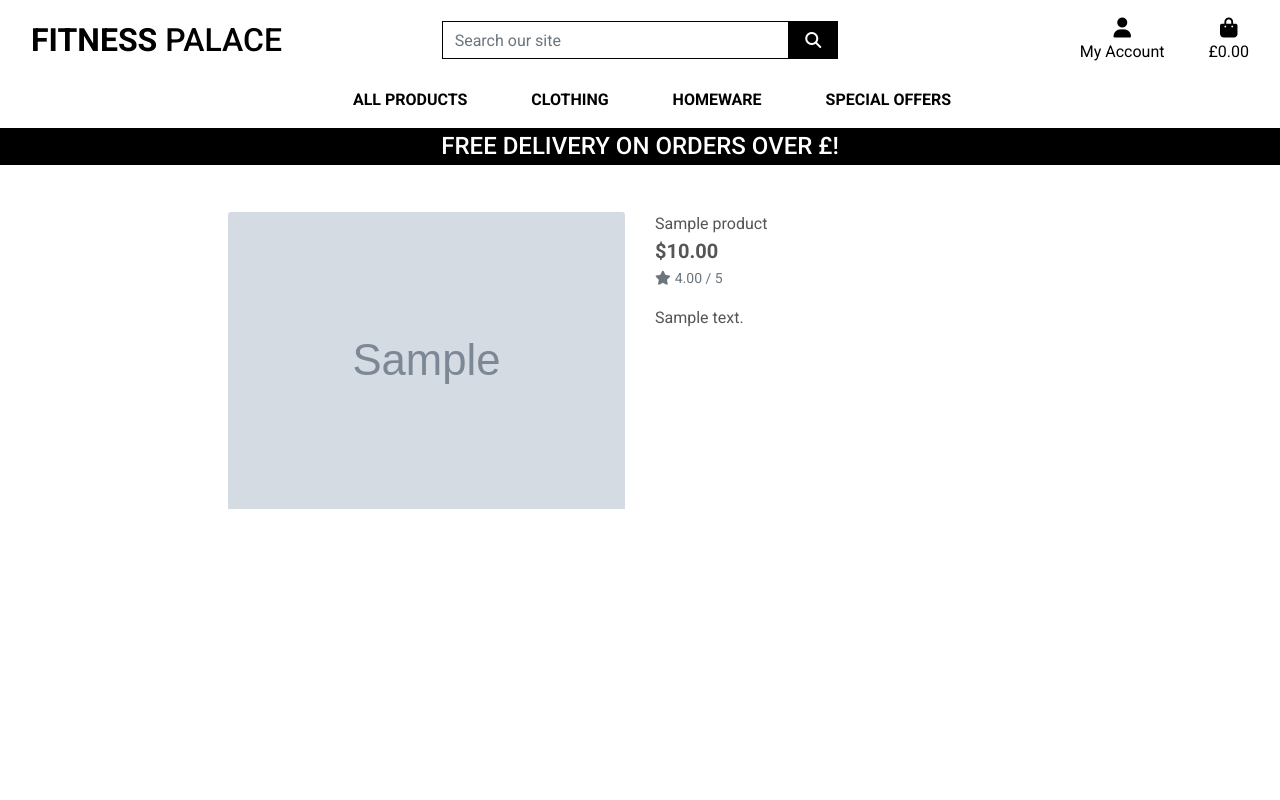
After one commit to osaroo3/fitness-palace-ci-project5, a Django app: page /products/1 in a window 1280 px wide. The commit adds this page. Run offline with Django 3.2, Linux system fonts and the light colour scheme; tables that the repository leaves empty hold one stand-in row (values such as "Sample post"); grey boxes marked "Sample" are stand-in pictures; some libraries are stand-ins or nearby versions.

Commit message:
Added product detail functionality

```diff
--- a/home/templates/home/index.html
+++ b/home/templates/home/index.html
@@ -22,7 +22,8 @@
             <div class="my-5">
                 <h4>
                     <a href="" class="shop-now-button btn btn-lg rounded-0 text-uppercase py-3">Join us</a>
-                    <span class="text-uppercase text-black">or</span> <a href="" class="shop-now-button btn btn-lg rounded-0 text-uppercase py-3">Shop
+                    <span class="text-uppercase text-black">or</span> <a href="{% url 'products' %}"
+                        class="shop-now-button btn btn-lg rounded-0 text-uppercase py-3">Shop
                         Now</a>
                 </h4>
             </div>
--- /dev/null
+++ b/products/templates/products/product_detail.html
@@ -0,0 +1,43 @@
+{% extends "base.html" %}
+{% load static %}
+
+{% block page_header %}
+    <div class="container header-container">
+        <div class="row">
+            <div class="col"></div>
+        </div>
+    </div>
+{% endblock %}
+
+{% block content %}
+    <div class="overlay"></div>
+    <div class="container-fluid">
+        <div class="row">
+            <div class="col-12 col-md-6 col-lg-4 offset-lg-2">
+                <div class="image-container my-5">
+                    {% if product.image %}
+                        <a href="{{ product.image.url }}" target="_blank">
+                            <img class="card-img-top img-fluid" src="{{ product.image.url }}" alt="{{ product.name }}">
+                        </a>
+                        {% else %}
+                        <a href="">
+                            <img class="card-img-top img-fluid" src="{{ MEDIA_URL }}noimage.png" alt="{{ product.name }}">
+                        </a>
+                    {% endif %}
+                </div>
+            </div>
+            <div class="col-12 col-md-6 col-lg-4">
+                <div class="product-details-container mb-5 mt-md-5">
+                    <p class="mb-0">{{ product.name }}</p>
+                    <p class="lead mb-0 text-left font-weight-bold">${{ product.price }}</p>
+                    {% if product.rating %}
+                        <small class="text-muted"><i class="fas fa-star mr-1"></i>{{ product.rating }} / 5</small>
+                    {% else %}
+                        <small class="text-muted">No Rating</small>
+                    {% endif %}
+                    <p class="mt-3">{{ product.description }}</p>
+                </div>
+            </div>
+        </div>
+    </div>
+{% endblock %}
--- a/products/templates/products/products.html
+++ b/products/templates/products/products.html
@@ -26,11 +26,11 @@
                 <div class="col-sm-6 col-md-6 col-lg-4 col-xl-3">
                     <div class="card h-100 border-0">
                         {% if product.image %}
-                        <a href="">
+                        <a href="{% url 'product_detail' product.id %}">
                             <img class="card-img-top img-fluid" src="{{ product.image.url }}" alt="{{ product.name }}">
                         </a>
                         {% else %}
-                        <a href="">
+                        <a href="{% url 'product_detail' product.id %}">
                             <img class="card-img-top img-fluid" src="{{ MEDIA_URL }}noimage.png"
                                 alt="{{ product.name }}">
                         </a>
--- a/products/urls.py
+++ b/products/urls.py
@@ -1,7 +1,7 @@
-
 from django.urls import path
 from . import views
 
 urlpatterns = [
-    path('', views.all_products, name='products')
+    path('', views.all_products, name='products'),
+    path('<product_id>', views.product_detail, name='product_detail'),
 ]
--- a/products/views.py
+++ b/products/views.py
@@ -1,4 +1,4 @@
-from django.shortcuts import render
+from django.shortcuts import render, get_object_or_404
 from .models import Product
 
 # Create your views here.
@@ -13,3 +13,15 @@ def all_products(request):
     }
 
     return render(request, 'products/products.html', context)
+
+
+def product_detail(request, product_id):
+    """ A view to show individual product details """
+
+    product = get_object_or_404(Product, pk=product_id)
+
+    context = {
+        'product': product,
+    }
+
+    return render(request, 'products/product_detail.html', context)
--- a/static/css/base.css
+++ b/static/css/base.css
@@ -96,3 +96,14 @@ body {
         padding-top: 164px;
     }
 }
+
+/* pad the top a bit when navbar is collapsed on mobile */
+@media (max-width: 991px) {
+    .header-container {
+        padding-top: 125px;
+    }
+
+    body {
+        height: calc(100vh - 125px);
+    }
+}
--- a/templates/includes/main-nav.html
+++ b/templates/includes/main-nav.html
@@ -8,7 +8,7 @@
                 <a href="" class="dropdown-item">By Price</a>
                 <a href="" class="dropdown-item ">By Rating</a>
                 <a href="" class="dropdown-item ">By Category</a>
-                <a href="" class="dropdown-item">All Products</a>
+                <a href="{% url 'products' %}" class="dropdown-item">All Products</a>
             </div>
         </li>
 
```
